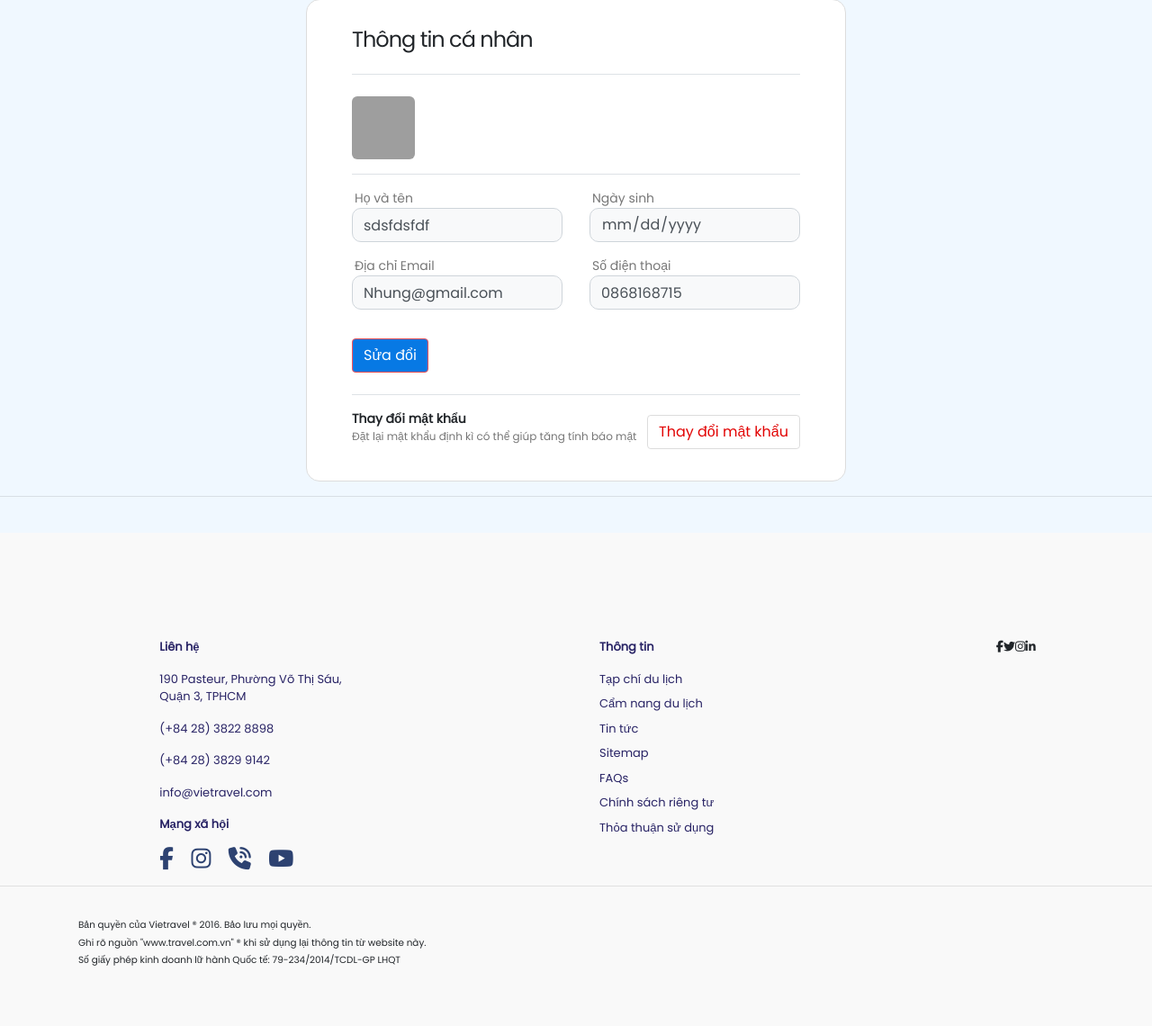
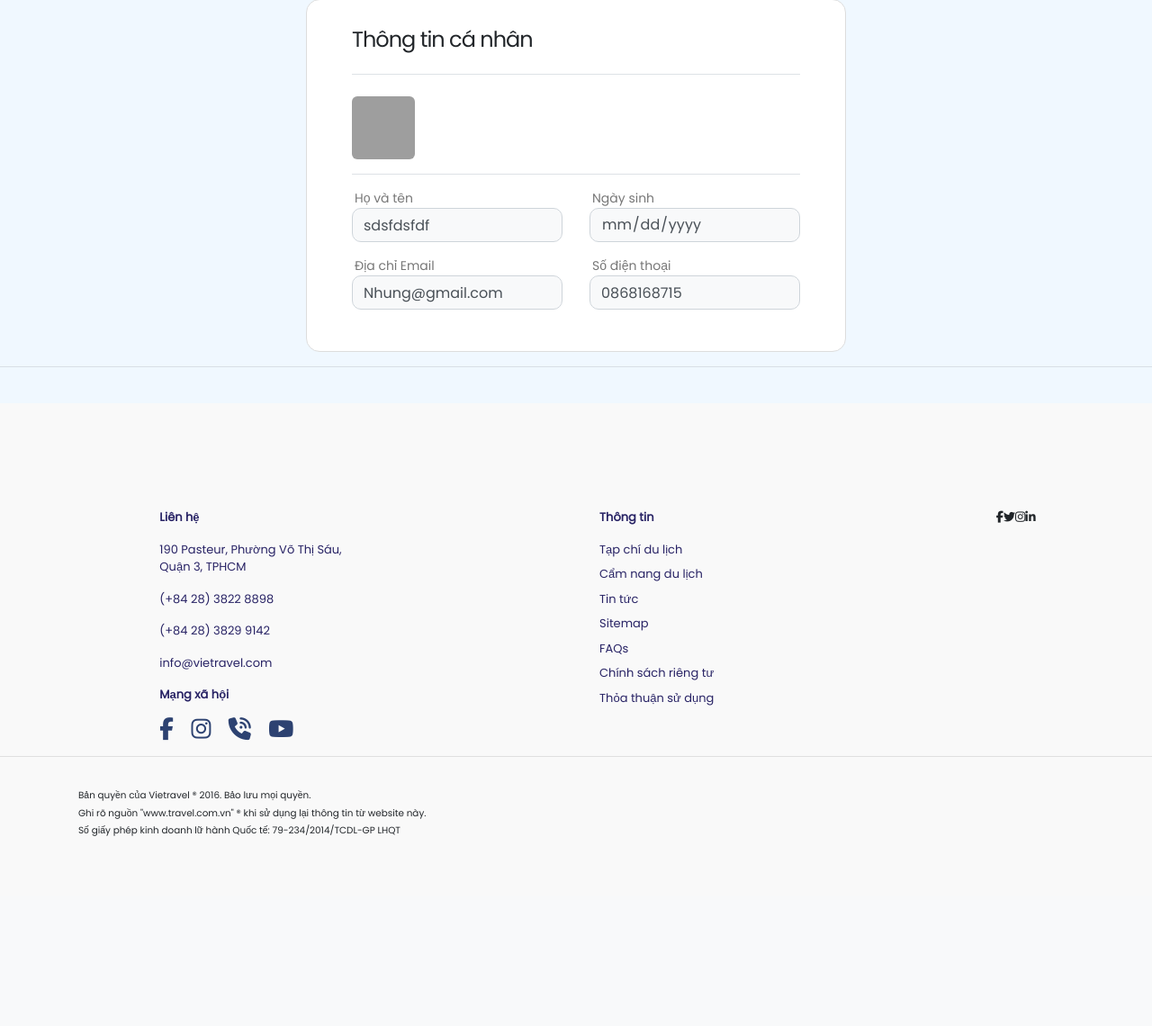
Before and after one commit to Nhungxinh16/CNPMNhom1, a PHP site: page /WebDatTour/profile.php in a window 1280 px wide. Shown: the part 333-1473 px from the top of the page at 90% size. After the commit the page ends 1262 px from the top, so only its background shows below. Run offline with PHP 8.4, Linux system fonts and the light colour scheme; a user stored in the database is signed in; data comes from the database, SQL or seed files in the repository; some libraries are stand-ins or nearby versions; grey boxes are pictures that could not be loaded.

Commit message:
fix profile

```diff
--- a/profile.php
+++ b/profile.php
@@ -167,13 +167,6 @@ select:focus {
             <div class="col-md-6 pt-md-0 pt-3"> <label for="phone">Số điện thoại</label> <input disabled type="tel" class="bg-light form-control" placeholder="+84 338-873-927"  value="<?php echo $phone; ?>"> </div>
         </div>
         </div>
-        <div class="py-3 pb-4 border-bottom"> <button class="btn btn-primary mr-3" data-toggle="modal" data-target="#exampleModalCenter">Sửa đổi</button>  </div>
-        <div class="d-sm-flex align-items-center pt-3" id="deactivate">
-            <div> <b>Thay đổi mật khẩu</b>
-                <p>Đặt lại mật khẩu định kì có thể giúp tăng tính báo mật</p>
-            </div>
-            <div class="ms-auto"> <button class="btn danger">Thay đổi mật khẩu</button> </div>
-        </div>
     </div>
 </div>
 
@@ -198,14 +191,6 @@ select:focus {
                     <div class="col-md-6"> <label for="email">Địa chỉ Email</label> <input type="text"  name='email' class="bg-light form-control" placeholder="vinhveoveo21@gmail.com"  value="<?php echo $email; ?>"> </div>
                     <div class="col-md-6 pt-md-0 pt-3"> <label for="phone">Số điện thoại</label> <input type="tel" name='phone_number' class="bg-light form-control" placeholder="+84 338-873-927"  value="<?php echo $phone; ?>"> </div>
                 </div>
-                </div>
-                <div class="py-3 pb-4 border-bottom"> <button class="btn btn-primary mr-3" type='submit' name='submit'>Sửa đổi</button> <button data-dismiss="modal" class="btn border button">Đóng</button> </div>
-                <div class="d-sm-flex align-items-center pt-3" id="deactivate">
-                    <div> <b>Thay đổi mật khẩu</b>
-                        <p>Đặt lại mật khẩu định kì có thể giúp tăng tính báo mật</p>
-                    </div>
-                    <div class="ms-auto"> <button class="btn danger">Thay đổi mật khẩu</button> </div>
-                </div>
             </div>
         </form>
       </div>
```
